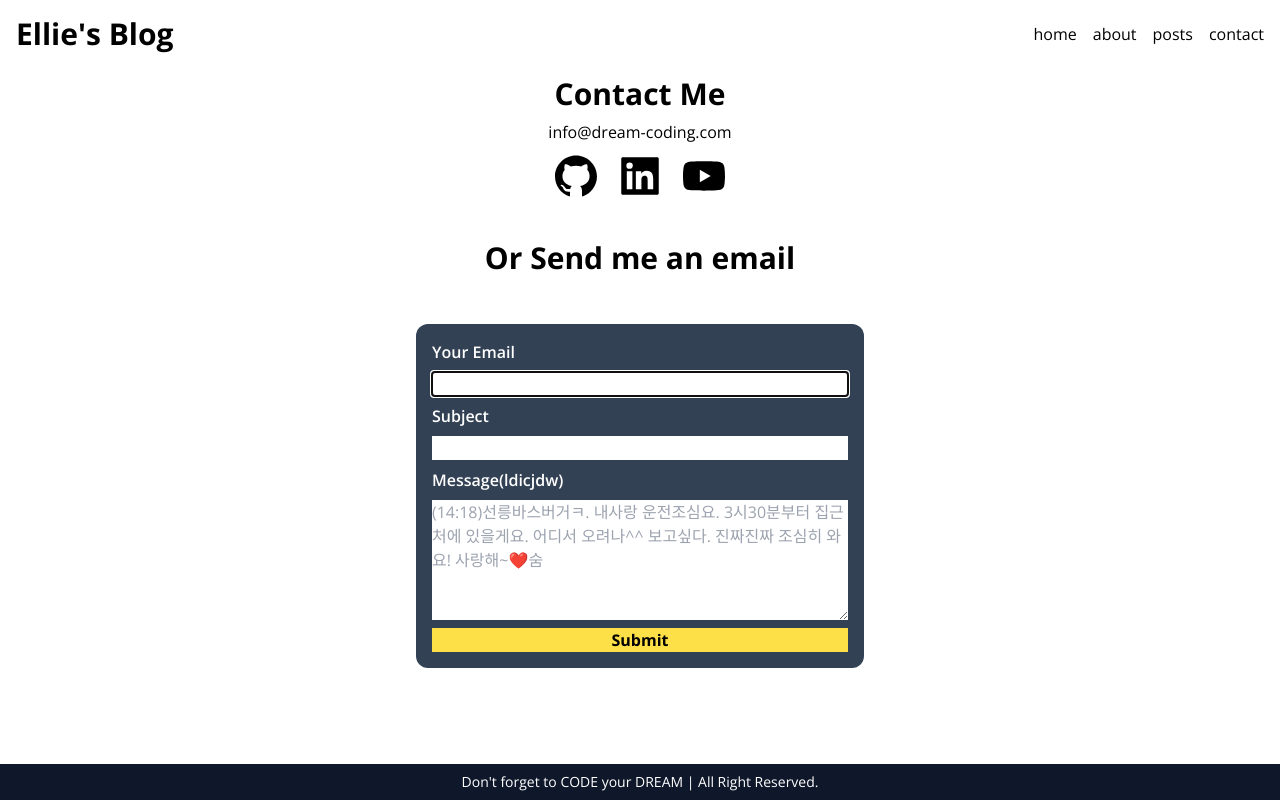
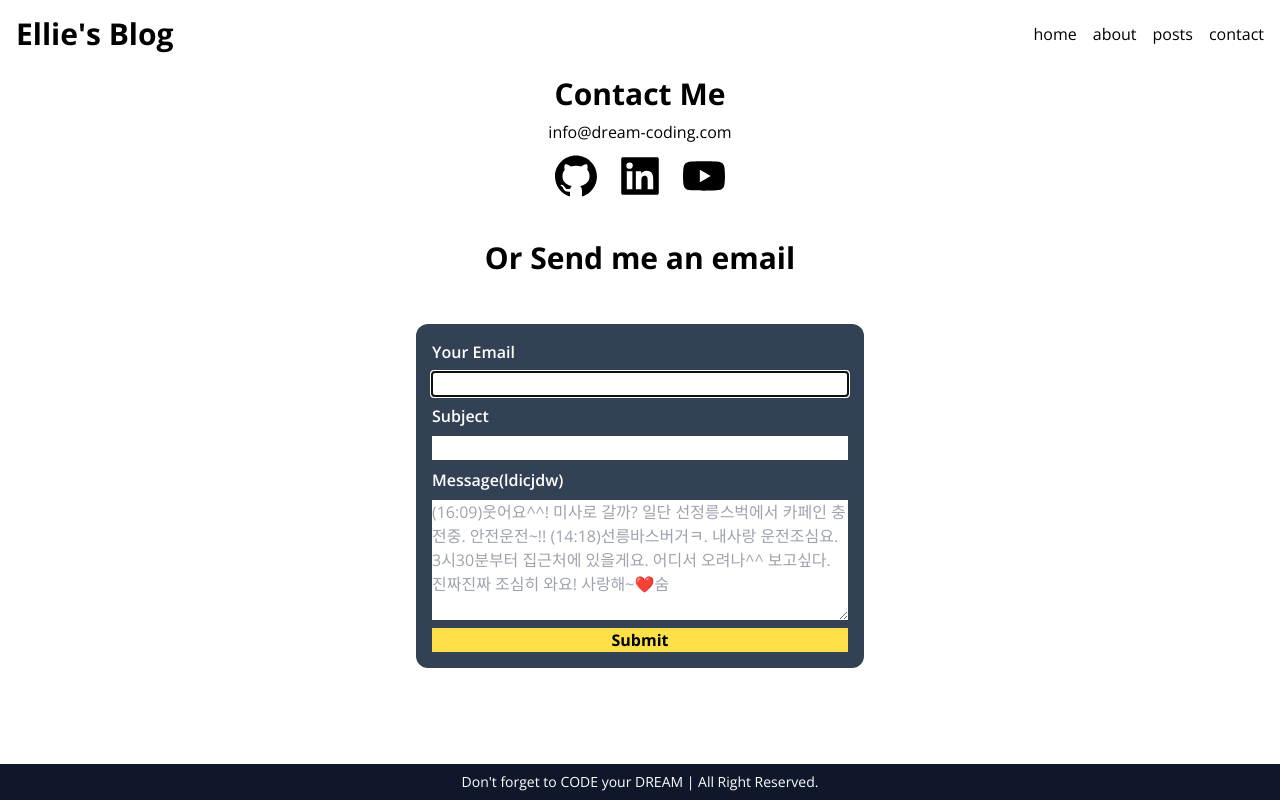
Before and after one commit to k2core/nextjs004, a Next.js app: page /contact in a window 1280 px wide. Built offline with nearby package versions, Linux system fonts and the light colour scheme.

Commit message:
1009 메시지8

```diff
--- a/src/components/ContactForm.tsx
+++ b/src/components/ContactForm.tsx
@@ -98,8 +98,8 @@ export default function ContactForm() {
           onChange={onChange}
           placeholder={
             display
-              ? "(14:18)선릉바스버거ㅋ. 내사랑 운전조심요. 3시30분부터 집근처에 있을게요. 어디서 오려나^^ 보고싶다. 진짜진짜 조심히 와요! 사랑해~❤️숨"
-              : "(14:18)선릉바스버거ㅋ. 내사랑 운전조심요. 3시30분부터 집근처에 있을게요. 어디서 오려나^^ 보고싶다. 진짜진짜 조심히 와요! 사랑해~❤️숨"
+              ? "(16:09)웃어요^^! 미사로 갈까? 일단 선정릉스벅에서 카페인 충전중. 안전운전~!! (14:18)선릉바스버거ㅋ. 내사랑 운전조심요. 3시30분부터 집근처에 있을게요. 어디서 오려나^^ 보고싶다. 진짜진짜 조심히 와요! 사랑해~❤️숨"
+              : "(16:09)웃어요^^! 미사로 갈까? 일단 선정릉스벅에서 카페인 충전중. 안전운전~!! (14:18)선릉바스버거ㅋ. 내사랑 운전조심요. 3시30분부터 집근처에 있을게요. 어디서 오려나^^ 보고싶다. 진짜진짜 조심히 와요! 사랑해~❤️숨"
           }
         />
         <button className="bg-yellow-300 text-black font-bold hover:bg-yellow-400">
```
